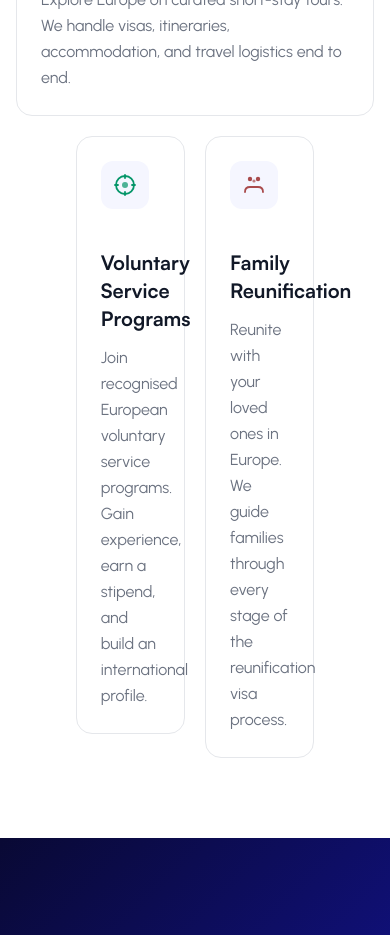
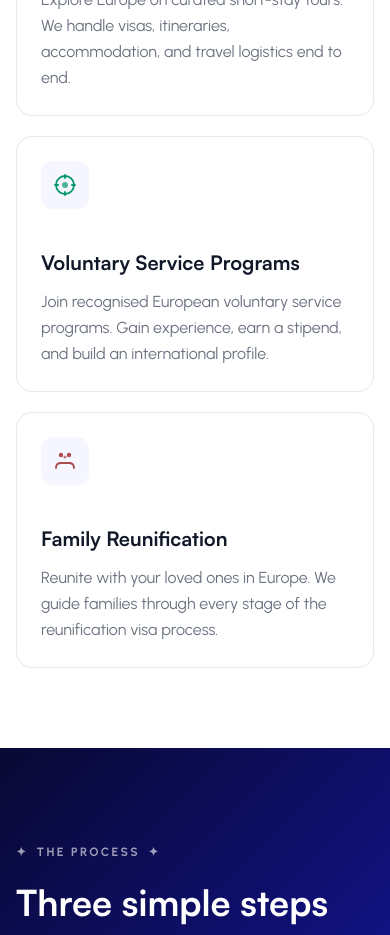
Before and after one commit to Refactrd/DLS-Travel-and-Consult, a Next.js app: page / in a window 390 px wide. Shown: the part 7080-8015 px from the top of the page. Built offline with nearby package versions, Linux system fonts and the light colour scheme.

Commit message:
chore:made it responsive

```diff
--- a/app/components/sections/home/ProgramsSection.tsx
+++ b/app/components/sections/home/ProgramsSection.tsx
@@ -141,13 +141,18 @@
           </div>
 
           {/* Row 2 — 2 cards, same width as row 1 cards, centred */}
-          <div className="flex justify-center gap-5">
+          {/* <div className="flex justify-center gap-5">
             <div className="w-full max-w-[calc(33.333%-10px)]">
               <ProgramCard key="voluntary" {...programs[3]} />
             </div>
             <div className="w-full max-w-[calc(33.333%-10px)]">
               <ProgramCard key="family" {...programs[4]} />
             </div>
+          </div> */}
+          <div className="grid grid-cols-1 sm:grid-cols-2 lg:grid-cols-3 gap-5">
+            <div className="hidden lg:block" />
+            <ProgramCard key="voluntary" {...programs[3]} />
+            <ProgramCard key="family" {...programs[4]} />
           </div>
         </div>
       </div>
```
